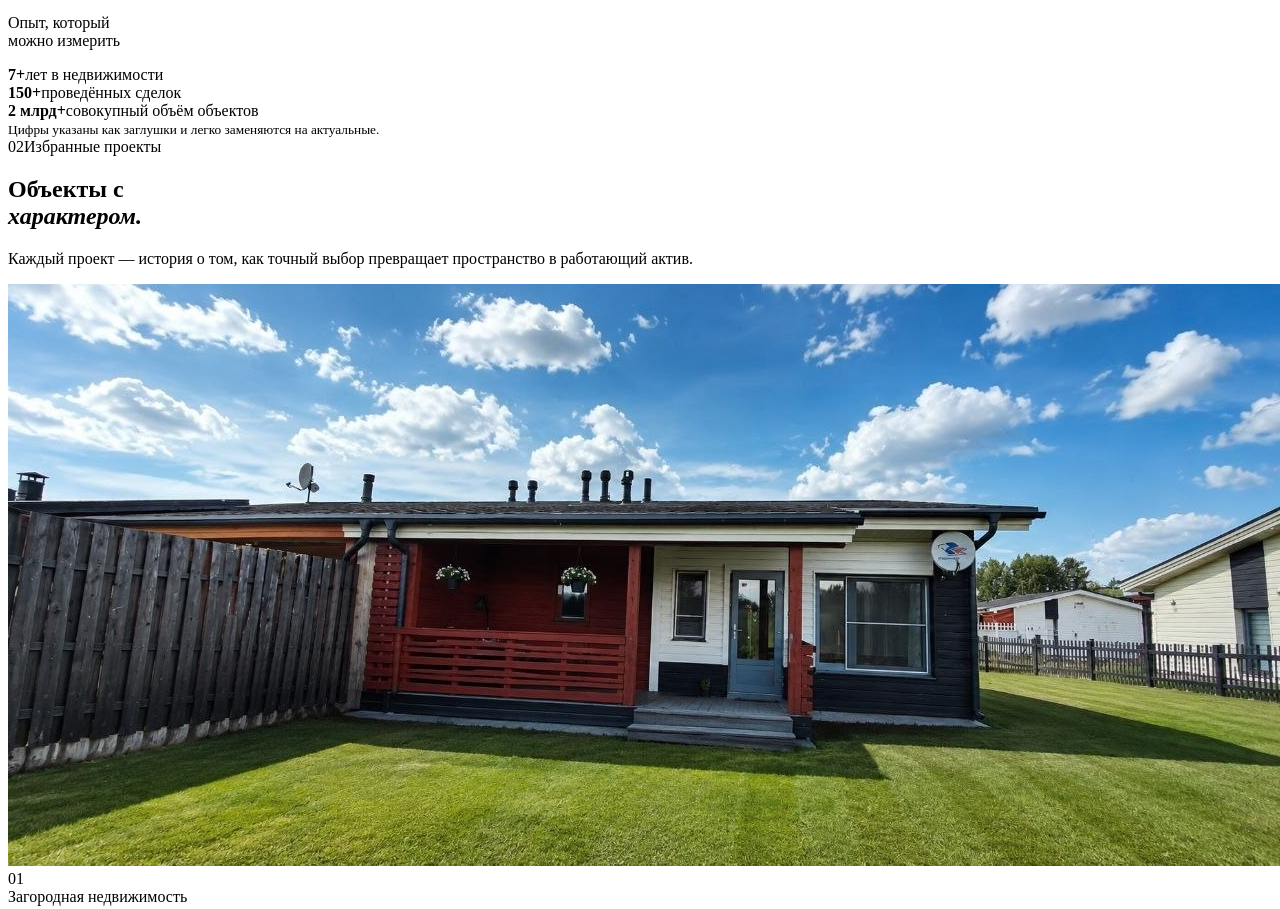
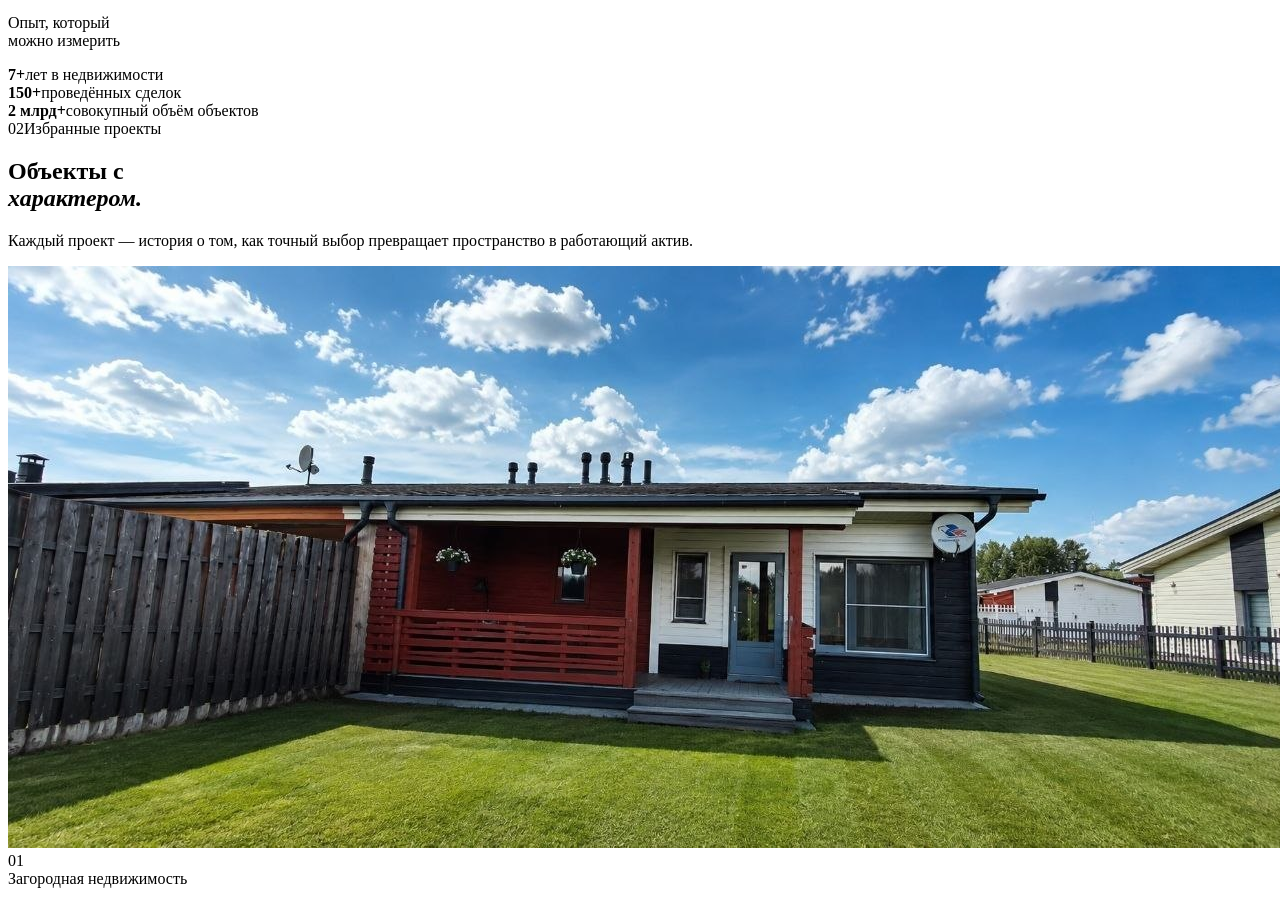
Before and after one commit to Fronzgg/vizit, a React (Vite) app: page / in a window 1280 px wide. Shown: the part 5846-6755 px from the top of the page. Built offline with nearby package versions, Linux system fonts and the light colour scheme; no server answers; the HTML template or start-up script is replaced by a standard one.

Commit message:
Remove placeholder statistics note

```diff
--- a/src/App.tsx
+++ b/src/App.tsx
@@ -131,7 +131,6 @@ function PublicSite() {
           <div className="number-grid">
             {[[siteContent.stats[0], 'лет в недвижимости'], [siteContent.stats[1], 'проведённых сделок'], [siteContent.stats[2], 'совокупный объём объектов']].map(([value,label]) => <motion.div key={label} variants={reveal} initial="hidden" whileInView="visible" viewport={{ once: true }}><strong>{value}</strong><span>{label}</span></motion.div>)}
           </div>
-          <small>Цифры указаны как заглушки и легко заменяются на актуальные.</small>
         </section>
 
         <section className="projects-section" id="projects">
```
